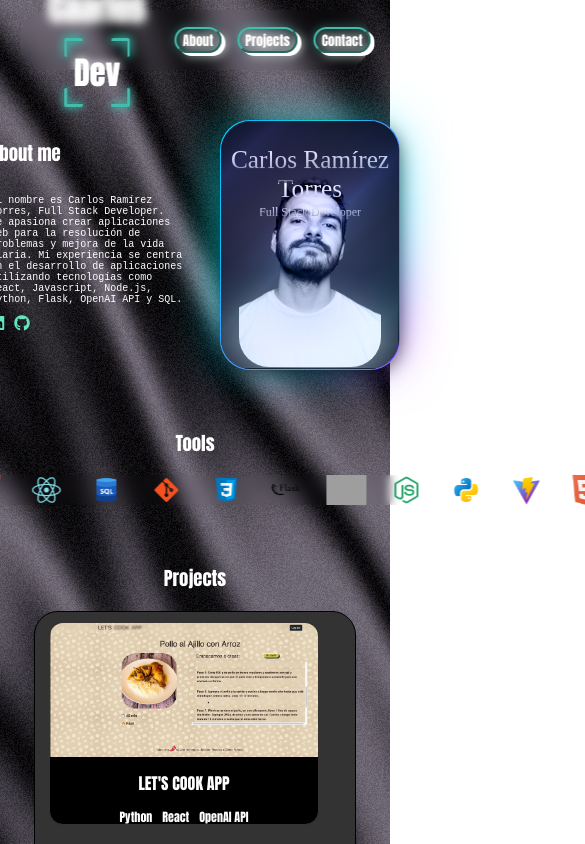
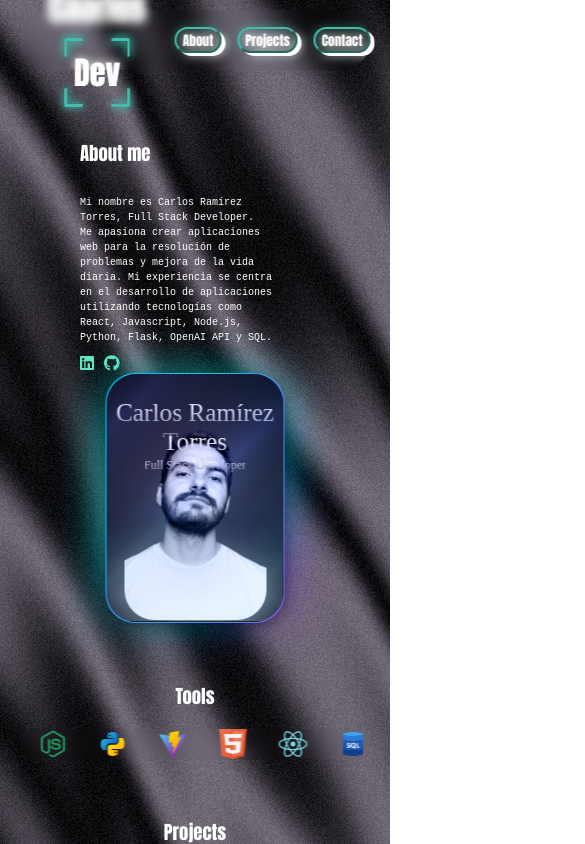
Before and after one commit to Caarlos3/mi_porfolio, a React (Create React App) app: page / in a window 390 px wide. Shown: the top 844 px of the page, 585 px wide, since content can reach past the window. Built offline with nearby package versions, Linux system fonts and the light colour scheme; grey boxes are pictures that could not be loaded.

Commit message:
responsive

```diff
--- a/public/index.html
+++ b/public/index.html
@@ -4,7 +4,7 @@
     <meta charset="utf-8" />
 
     <link rel="stylesheet" href="https://cdnjs.cloudflare.com/ajax/libs/font-awesome/6.5.2/css/all.min.css" integrity="sha512-SnH5WK+bZxgPHs44uWIX+LLJAJ9/2PkPKZ5QiAj6Ta86w+fsb2TkcmfRyVX3pBnMFcV7oQPJkl9QevSCWr3W6A==" crossorigin="anonymous" referrerpolicy="no-referrer" />
-    <meta name="viewport" content="width=device-width, initial-scale=2" />
+    <meta name="viewport" content="width=device-width, initial-scale=1.0" />
     <meta name="theme-color" content="#000000" />
     <meta
       name="description"
--- a/src/index.css
+++ b/src/index.css
@@ -6,7 +6,16 @@ body,
   width: 100%;
   height: 100%;
   overflow-x: hidden;
+  box-sizing: border-box;
 
+}
+
+body{
+  font-size: 16px;
+}
+
+*, *::before, *::after {
+  box-sizing: inherit;
 }
 
 .navbar {
@@ -16,6 +25,7 @@ body,
   top: 10px;
   left: 50%;
   width: 90%;
+  max-width: 1200px;
   height: 60px;
   background-color: transparent;
   backdrop-filter: blur(5px);
@@ -47,14 +57,20 @@ body,
   align-items: flex-start;
   justify-content: space-between;
   flex-direction: column;
-  width: 100vw;
+  width: 90%;
+  max-width: 1200px;
   align-items: center;
+  flex-wrap: wrap;
 
 }
 
 .home-content{
   display: flex;
   flex: row;
+  flex-wrap: wrap;
+  justify-content: center;
+  width: 100%;
+  align-items: flex-start;
 }
 
 .about-me{
@@ -69,9 +85,19 @@ body,
   margin-right: 30px;
 }
 
+.about-me p {
+  font-size: 0.9rem;
+  line-height: 1.5;
+}
+
+.about-me .fa-brand {
+  font-size: 1.5rem;
+}
+
 .home-tools{
-  width: 100vh;
-  display: column;
+  width: 100%;
+  display: flex;
+  flex-direction: column;
   align-items: center;
   justify-content: center;
 
@@ -79,6 +105,7 @@ body,
 
 .tools-icons{
   width: 100%;
+  max-width: 800px;
   overflow: hidden;
   background: transparent;
   backdrop-filter: blur(5px);
@@ -116,6 +143,7 @@ body,
   align-items: flex-start;
   text-align: start;
   gap: 100px;
+  width: 90%;
   max-width: 1000px;
   flex-wrap: wrap;
 
@@ -134,6 +162,7 @@ body,
   display: flex;
   flex-direction: column;
   width: 100%;
+  max-width: 400px;
   align-items: center;
 }
 
```
